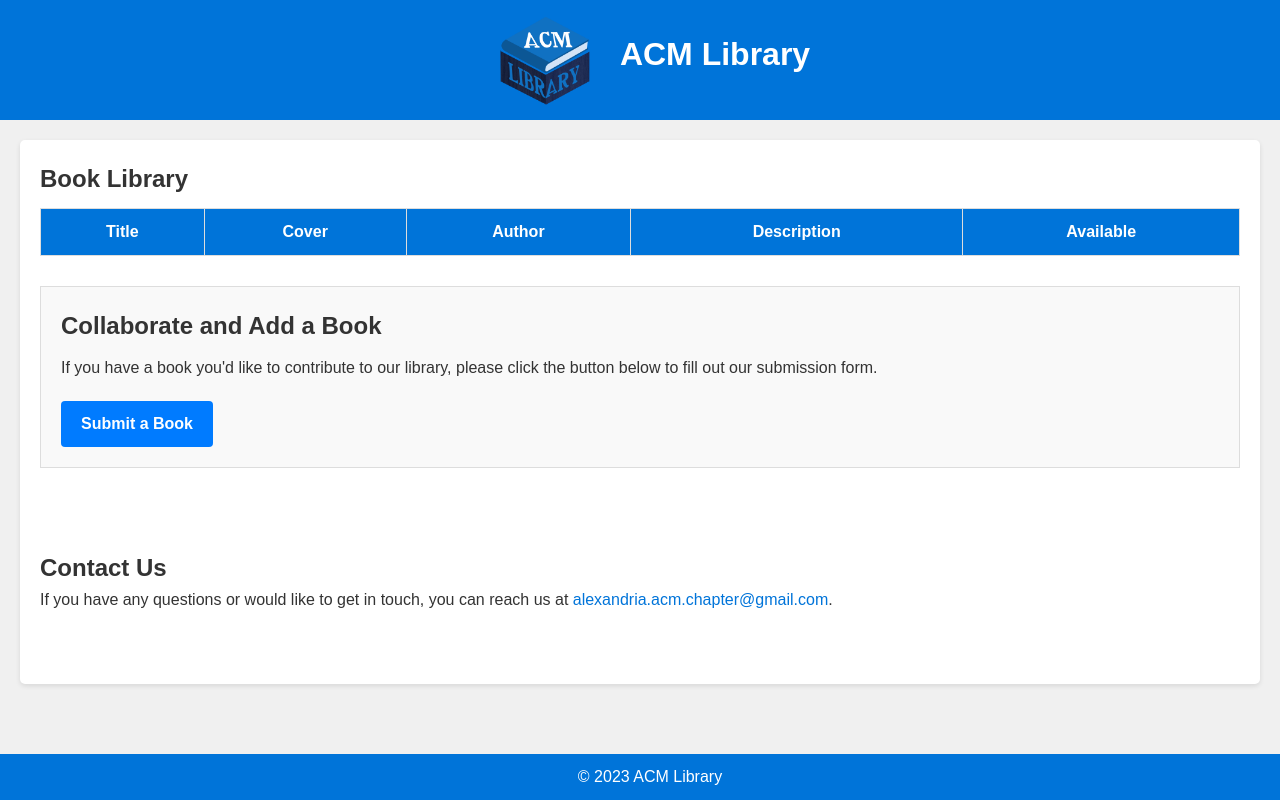
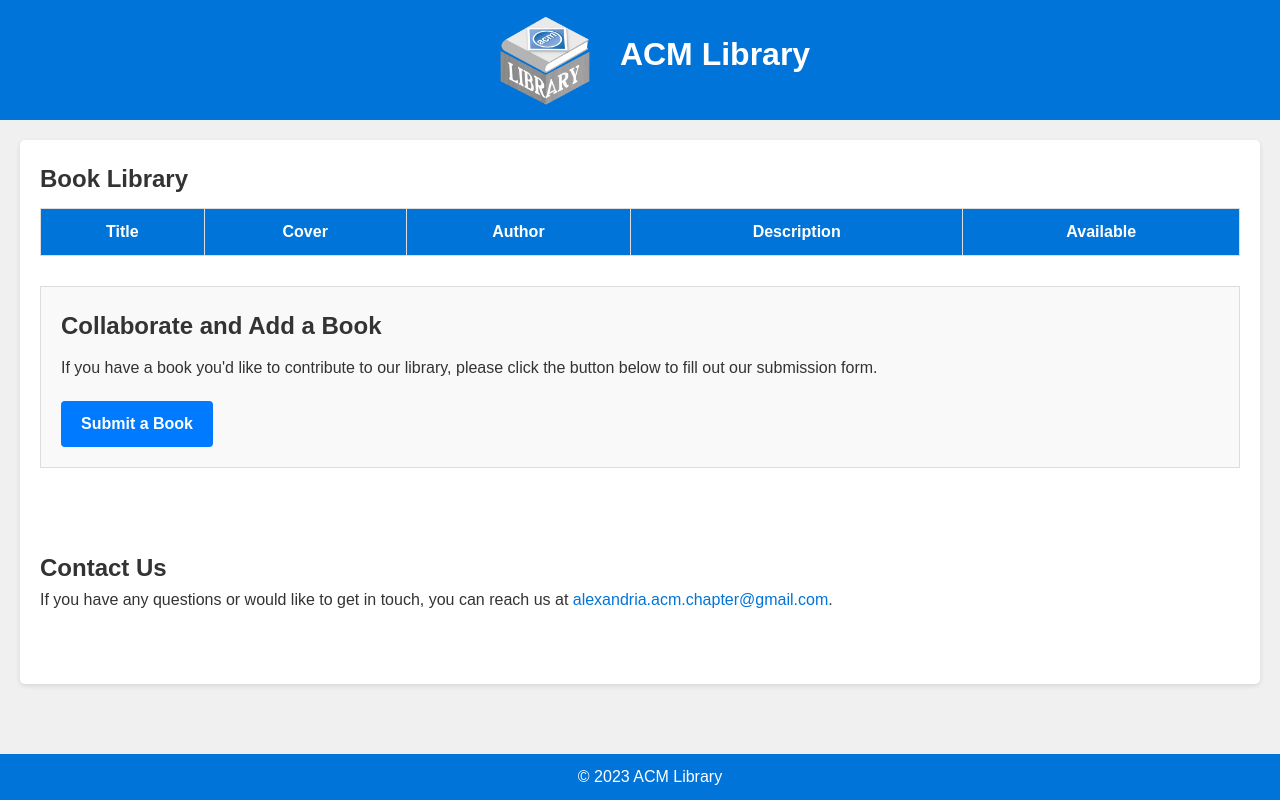
Before and after one commit to ACM-Alexandria-SC/ACM-Library, a plain HTML site: page index.html in a window 1280 px wide. Drawn offline with Linux system fonts and the light colour scheme; no server answers.

Commit message:
Added ACM Library Logo :sparkles:

```diff
--- a/index.html
+++ b/index.html
@@ -11,7 +11,7 @@
 <body>
     <header>
         <h1 class="header-title">
-            <img src="images/acm library7.png" width="150" height="150" class="header-image"> ACM Library
+            <img src="images/acm library.png" width="150" height="150" class="header-image"> ACM Library
         </h1>
     </header>
 
```
